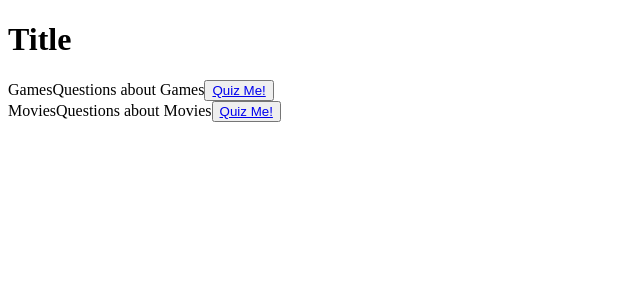
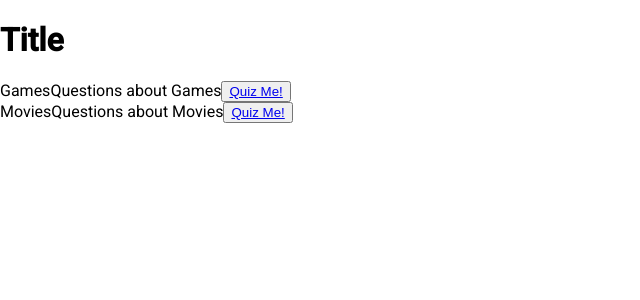
Before and after one commit to Brad-ONeill/My_Quiz, an Angular app: page /welcome in a window 1280 px wide. Shown: the top 300 px of the page, without its empty margins (0-640 px from the left). Built offline with nearby package versions, Linux system fonts and the light colour scheme.

Commit message:
Added Material Design imports

```diff
--- a/angular.json
+++ b/angular.json
@@ -24,6 +24,7 @@
               "src/assets"
             ],
             "styles": [
+              "./node_modules/@angular/material/prebuilt-themes/indigo-pink.css",
               "src/styles.css"
             ],
             "scripts": []
@@ -88,6 +89,7 @@
               "src/assets"
             ],
             "styles": [
+              "./node_modules/@angular/material/prebuilt-themes/indigo-pink.css",
               "src/styles.css"
             ],
             "scripts": []
@@ -119,6 +121,7 @@
           }
         }
       }
-    }},
+    }
+  },
   "defaultProject": "myquiz"
 }
--- a/package.json
+++ b/package.json
@@ -11,11 +11,13 @@
   },
   "private": true,
   "dependencies": {
-    "@angular/animations": "~10.1.0",
+    "@angular/animations": "^10.1.0",
+    "@angular/cdk": "^10.2.0",
     "@angular/common": "~10.1.0",
     "@angular/compiler": "~10.1.0",
     "@angular/core": "~10.1.0",
     "@angular/forms": "~10.1.0",
+    "@angular/material": "^10.2.0",
     "@angular/platform-browser": "~10.1.0",
     "@angular/platform-browser-dynamic": "~10.1.0",
     "@angular/router": "~10.1.0",
--- a/src/app/app.module.ts
+++ b/src/app/app.module.ts
@@ -9,6 +9,8 @@
 import { QuestionFormComponent } from './question-form/question-form.component';
 import { WelcomeComponent } from './welcome/welcome.component';
 import { ResultsComponent } from './results/results.component';
+
+import { BrowserAnimationsModule } from '@angular/platform-browser/animations';
 
 const appRoutes: Routes = [
   { path: 'welcome', component: WelcomeComponent },
@@ -29,6 +31,7 @@
     BrowserModule,
     HttpClientModule,
     ReactiveFormsModule,
+    BrowserAnimationsModule,
   ],
   providers: [],
   bootstrap: [AppComponent],
--- a/src/index.html
+++ b/src/index.html
@@ -6,6 +6,8 @@
   <base href="/">
   <meta name="viewport" content="width=device-width, initial-scale=1">
   <link rel="icon" type="image/x-icon" href="favicon.ico">
+  <link href="https://fonts.googleapis.com/css?family=Roboto:300,400,500&display=swap" rel="stylesheet">
+  <link href="https://fonts.googleapis.com/icon?family=Material+Icons" rel="stylesheet">
 </head>
 <body>
   <app-root></app-root>
--- a/src/styles.css
+++ b/src/styles.css
@@ -1 +1,4 @@
 /* You can add global styles to this file, and also import other style files */
+
+html, body { height: 100%; }
+body { margin: 0; font-family: Roboto, "Helvetica Neue", sans-serif; }
```
Also changed, not shown: 1 other file (tests, documents, lock files or other folders).
